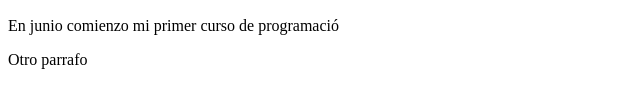
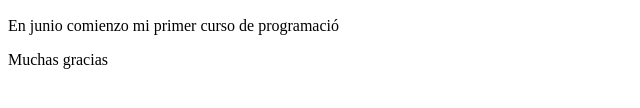
Before and after one commit to andresroberto/hello-world, a plain HTML site: page index.html in a window 1280 px wide. Shown: the part 148-256 px from the top of the page, 0-640 px from the left. Drawn offline with Linux system fonts and the light colour scheme.

Commit message:
ultimo cambio

```diff
--- a/index.html
+++ b/index.html
@@ -11,6 +11,6 @@
     <p>Hola Verónica</p>
     <H2>DESCARGAR ARCHIVOS DE GITHUB</H2>
     <p>En junio comienzo mi primer curso de programació</p>
-    <p>Otro parrafo</p>
+    <p>Muchas gracias</p>
   </body>
 </html>
```
